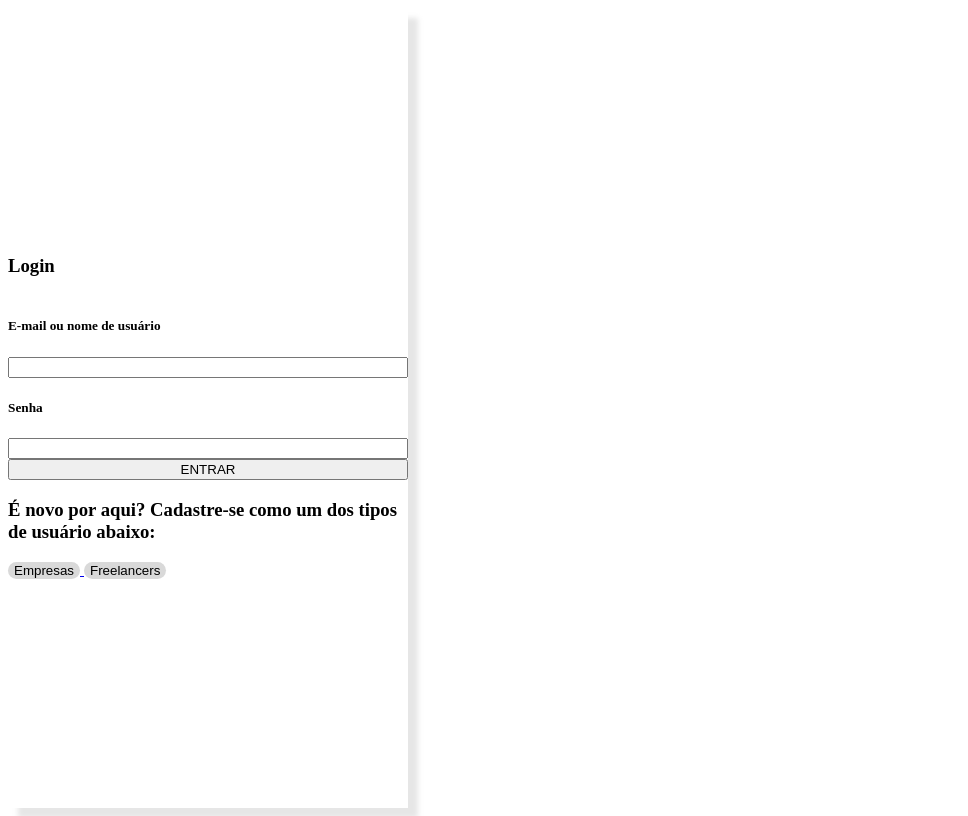
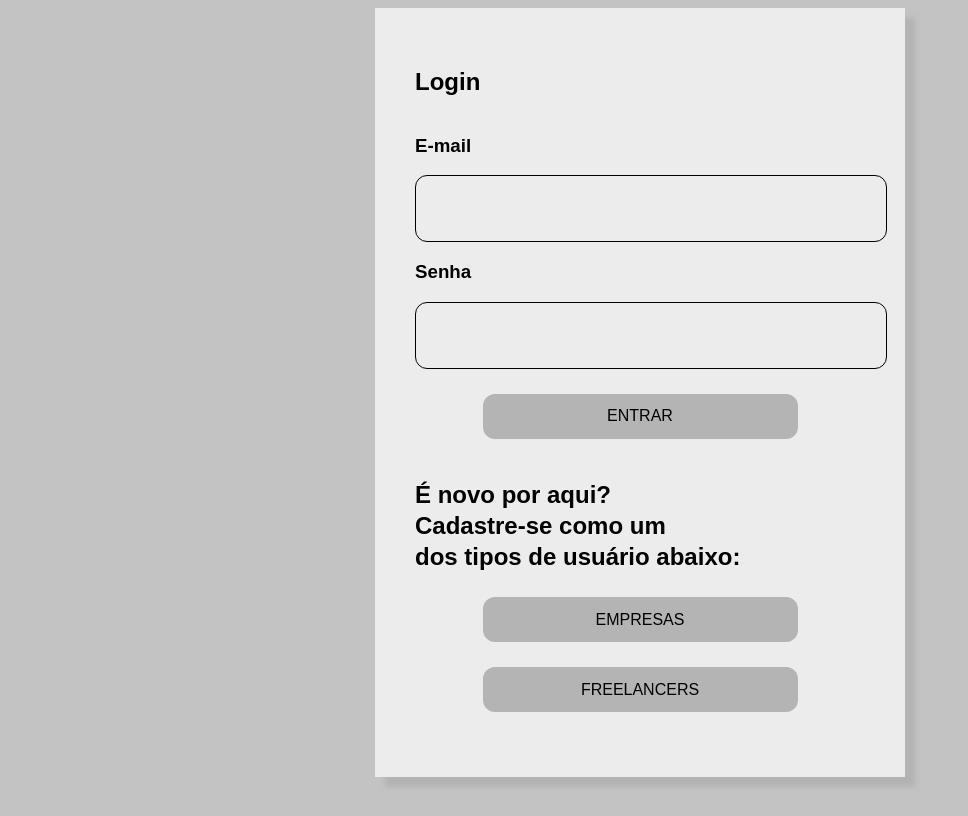
Before and after one commit to LivUnliving/WorkFlow, a PHP site: page /pages/Login.html in a window 1280 px wide. Shown: the whole page, without its empty margins (0-968 px from the left). After the commit the page ends 785 px from the top, so only its background shows below. Run offline with PHP 8.4, Linux system fonts and the light colour scheme.

Commit message:
style: Ajustes semânticos e adição de estilo.

```diff
--- a/css/style.css
+++ b/css/style.css
@@ -1,20 +1,72 @@
+body{
+    background-color: rgba(180,180,180,0.8);
+    font-family:Arial, Helvetica, sans-serif;
+}
+
 #box {
-    width: 400px;
-    height: 800px;
+    background-color: rgba(236, 236, 236,1);
+    width:90%;
+    max-width:450px;
+    padding:40px;
+    margin: auto;
     display: flex;
     align-content: space-evenly;
     flex-wrap: wrap;
     flex-direction: column;
     justify-content: center;
-    align-items: left;
-    box-shadow: 10px 10px 5px 0px rgba(173, 173, 173, 0.3);
+    align-items: center;
+    box-shadow: 10px 10px 5px 0px rgba(173, 173, 173, 0.7);
+    position: relative;
 }
-#cadastro button {
-    height: auto;
-    width: auto;
+
+#box h1, h3{
+    align-self: flex-start;
+}
+
+a{
+    text-decoration: none;
+}
+
+#form{
+    width: 100%;
+}
+
+.btn {
+    height: 45px;
+    font-size: 16px;
+    display: block;
     outline: none;
     color: black;
-    background-color: rgba(217, 217, 217, 1);
+    background-color: rgba(180,180,180,1);
     border: none;
     border-radius: 12px;
+    margin: 25px auto;
+    cursor: pointer;
 }
+
+#cadastro button, #submit{
+    width: 70%;
+}
+
+input{
+    height: 45px;
+    width: 100%;
+    padding: 10px;
+    border: 1px solid;
+    color: black;
+    background-color: rgba(236, 236, 236,1);
+    border-radius: 12px;
+}
+
+#txtCadastro{
+    margin-top:40px;
+    line-height:1.3;
+}
+
+#voltar{
+    width:25px;
+    margin-bottom:20px;
+    position: absolute;
+    top: 25px;
+    left: 25px;
+}
--- a/pages/Login.html
+++ b/pages/Login.html
@@ -8,23 +8,23 @@
 </head>
 <body>
     <section id="box">
-        <h3>Login</h3>
-        <H5>E-mail ou nome de usuário</H5>
-        <input type="text">
-        <h5>Senha</h5>
-        <input type="text">
-        <button>ENTRAR</button>
-        <H3>É novo por aqui? Cadastre-se como um dos tipos de usuário abaixo:</H3>
+        <h1>Login</h1>
+        <form id="form" action="" method="POST">
+            <h3>E-mail</h3>
+            <input type="text" name="email">
+            <h3>Senha</h3>
+            <input type="password" name="senha">
+            <button class="btn" id="submit" type="submit">ENTRAR</button>
+            <H2 id="txtCadastro">É novo por aqui?<br>Cadastre-se como um<br>dos tipos de usuário abaixo:</H2>
             <div id="cadastro">
                 <a  href="CadastroEmpresa.html">
-                <button>Empresas</button>
+                    <button type="button" class="btn">EMPRESAS</button>
                 </a>
                 <a href="CadastroFreela.html">
-                <button>Freelancers</button>
+                    <button type="button" class="btn">FREELANCERS</button>
                 </a>
             </div>
-
+        </form>
     </section>
-
 </body>
 </html>
```
Also changed, not shown: pages/CadastroEmpresa.html (+22 -16 lines), pages/CadastroFreela.html (+18 -17 lines). Lines whose indentation alone changed are shown as unchanged.
